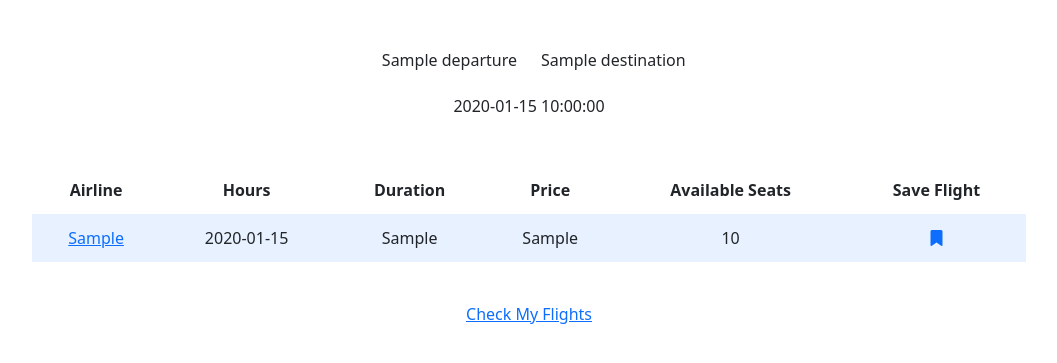
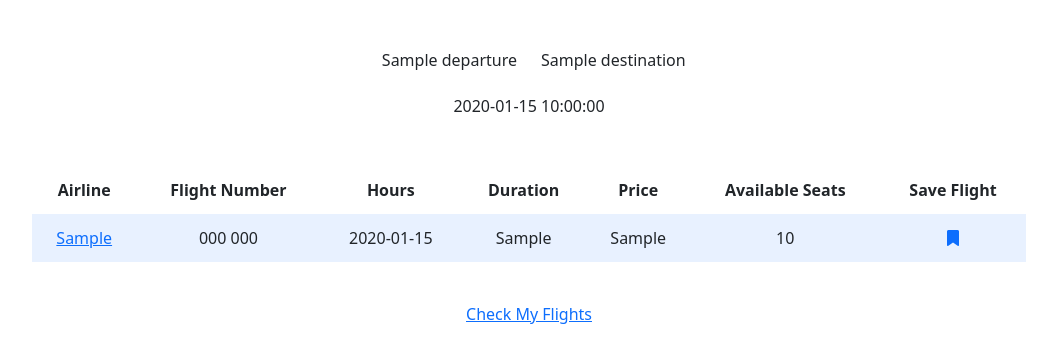
Before and after one commit to Tsousam/flight-tracker, a Flask app: template website/templates/results.html in a window 1280 px wide. Shown: the part 177-540 px from the top of the page, without its empty margins (111-1168 px from the left). Run offline with Flask 3, Linux system fonts and the light colour scheme; tables that the repository leaves empty hold one stand-in row (values such as "Sample post"); the template is opened without the code that fills it: values that come from a table or form of the project are taken from there, most other values are stand-ins (such as "Sample title", 1, 10 or a date in 2020).

Commit message:
Add Flight Number field on both Results and Saved Results forms

```diff
--- a/website/templates/index.html
+++ b/website/templates/index.html
@@ -23,6 +23,7 @@
                 <thead>
                     <tr>
                         <th>Airline</th>
+                        <th>Flight Number</th>
                         <th>Departure</th>
                         <th>Destination</th>
                         <th>Date</th>
@@ -40,6 +41,7 @@
                     {% for flight in flights %}
                     <tr>
                         <td><a href="{{ flight.url }}" target="_blank">{{ flight.airline }}</a></td>
+                        <td>{{ flight.carrier_code}} {{flight.flight_number}}</td>
                         <td>{{ flight.departure }}</td>
                         <td>{{ flight.destination }}</td>
                         <td>{{ flight.departure_date }}</td>
--- a/website/templates/results.html
+++ b/website/templates/results.html
@@ -24,6 +24,7 @@
             <thead>
                 <tr>
                     <th>Airline</th>
+                    <th>Flight Number</th>
                     <th>Hours</th>
                     <th>Duration</th>
                     <th>Price</th>
@@ -35,6 +36,7 @@
                {% for flight in flights %}
                     <tr>
                         <td><a href="{{ flight.url }}" target="_blank">{{ flight.airline }}</a></td>
+                        <td>{{ flight.carrier_code }} {{flight.flight_number}}</td>
                         <td>{{ flight.departure_arrival_time }}</td>
                         <td>{{ flight.duration }}</td>
                         <td>{{ flight.price }}</td>
```
